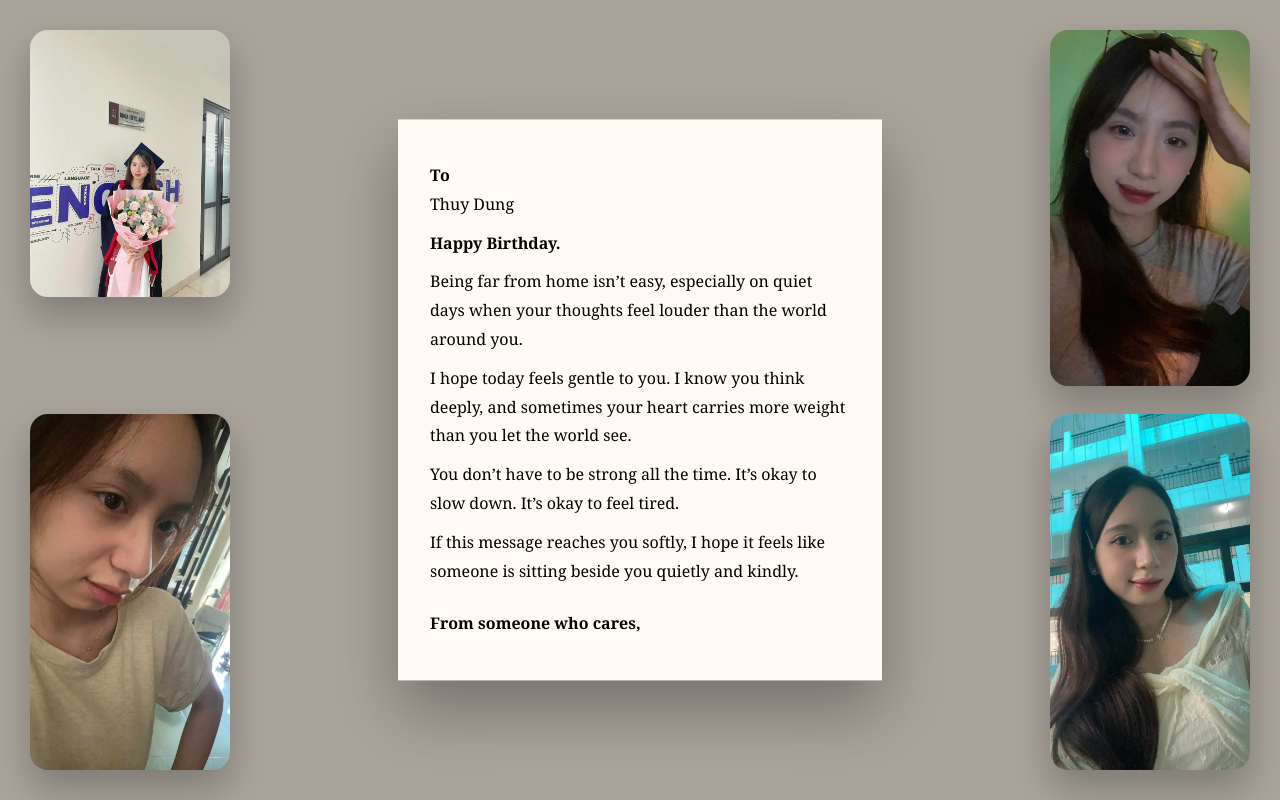
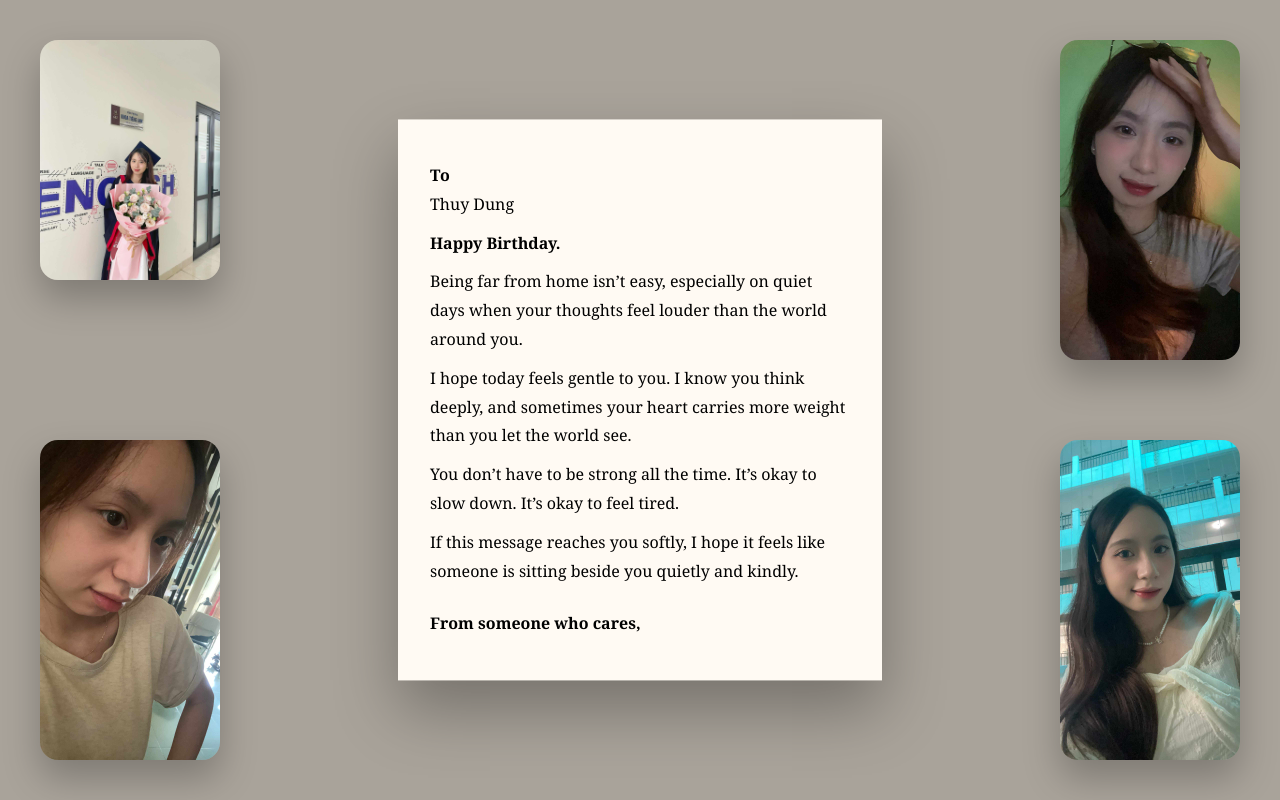
Before and after one commit to cuongngo2003hm-tech/happy-birthdayy, a plain HTML site: page index.html in a window 1280 px wide. Drawn offline with Linux system fonts and the light colour scheme.

Commit message:
fix photo overlap layout

```diff
--- a/index.html
+++ b/index.html
@@ -32,18 +32,22 @@ body {
 }
 
 /* PHOTOS */
+/* PHOTOS */
 .photo {
   position: absolute;
-  width: 200px;
+  width: 180px;
+  height: auto;
   border-radius: 18px;
   box-shadow: 0 18px 36px rgba(0,0,0,0.25);
 }
 
-/* 4 corners */
-.p1 { top: 30px; left: 30px; }
-.p2 { top: 30px; right: 30px; }
-.p3 { bottom: 30px; left: 30px; }
-.p4 { bottom: 30px; right: 30px; }
+/* 4 corners – tách rõ trên / dưới */
+.p1 { top: 40px; left: 40px; }
+.p2 { top: 40px; right: 40px; }
+
+.p3 { bottom: 40px; left: 40px; }
+.p4 { bottom: 40px; right: 40px; }
+
 </style>
 </head>
 
```
